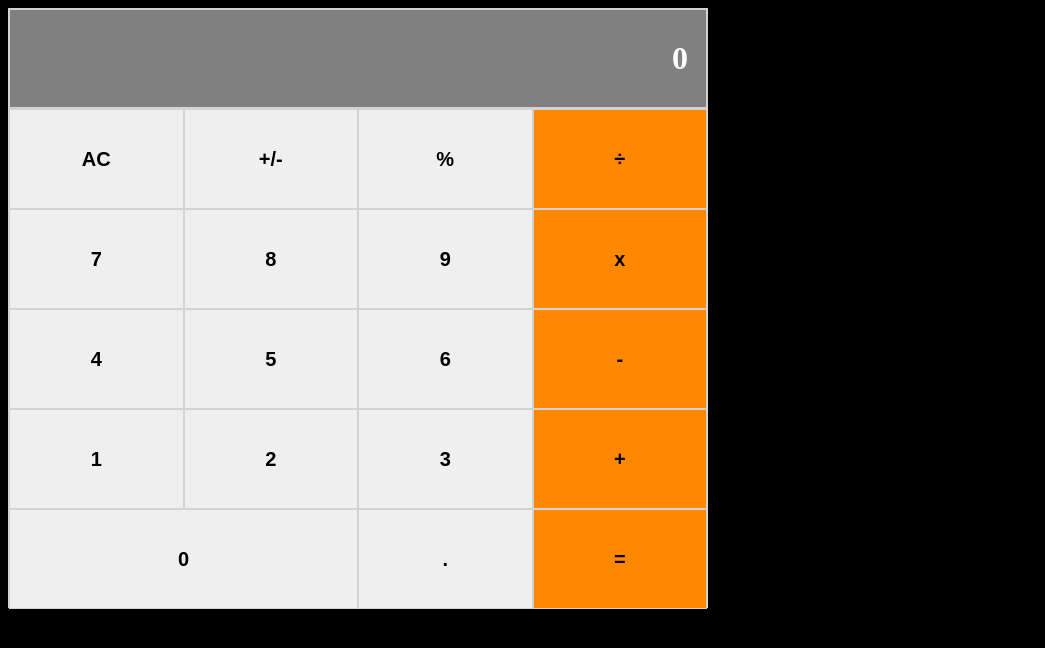
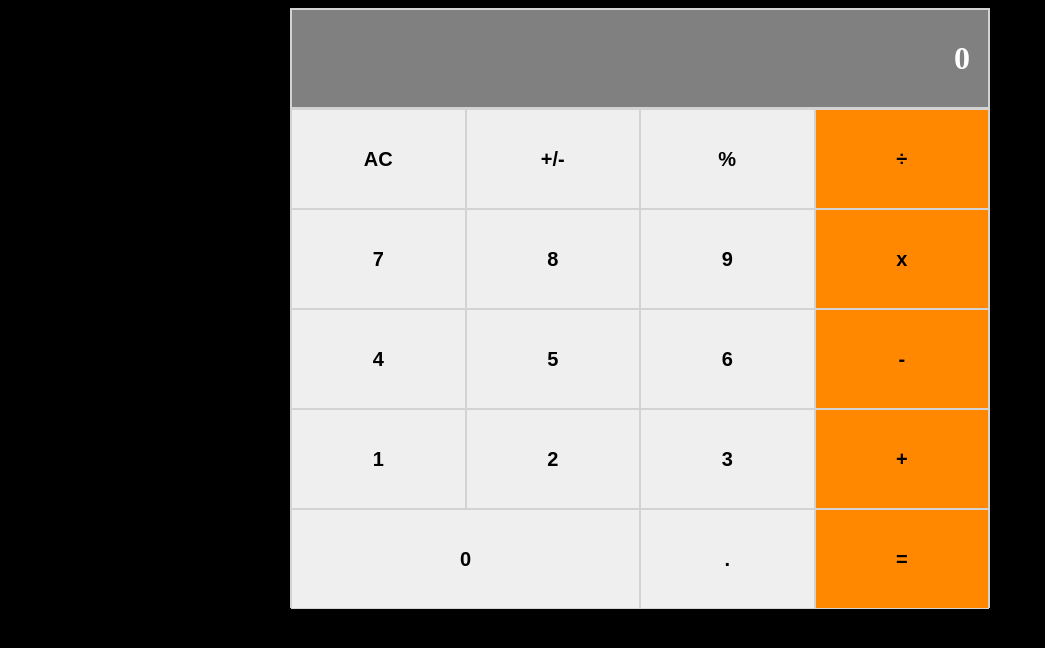
Before and after one commit to MarioDena/react-calculator, a React (Create React App) app: page / in a window 1280 px wide. Shown: the top 648 px of the page, without its empty margins (0-1045 px from the left). Built offline with nearby package versions, Linux system fonts and the light colour scheme.

Commit message:
[Feature] Fixed centering of the app

```diff
--- a/src/components/App.js
+++ b/src/components/App.js
@@ -35,7 +35,7 @@ class App extends React.Component {
   render() {
     const { next, total, operation } = this.state;
     return (
-      <div className="app">
+      <div className="App">
         <Display value={(next || total || 0).toString()} op={operation} />
         <ButtonPanel clickHandler={this.handleClick} />
       </div>
```
